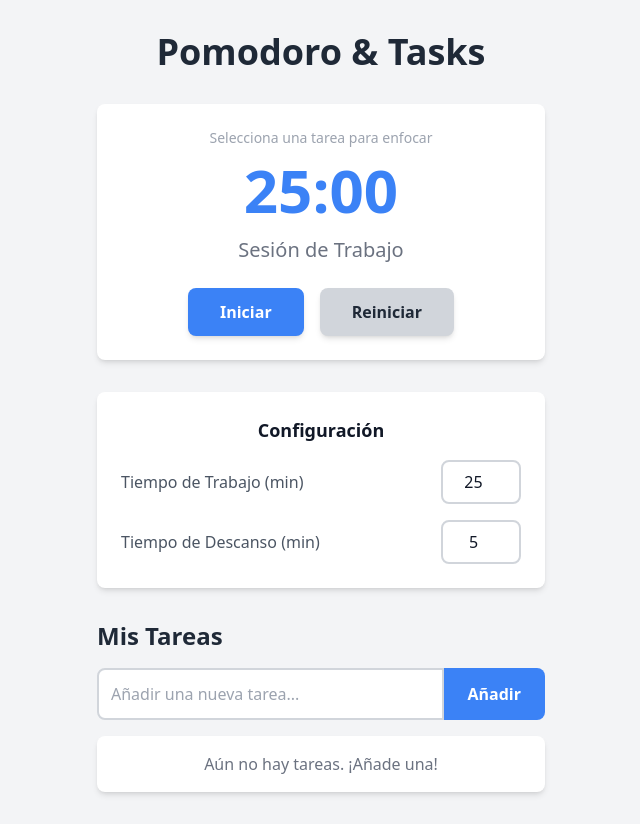
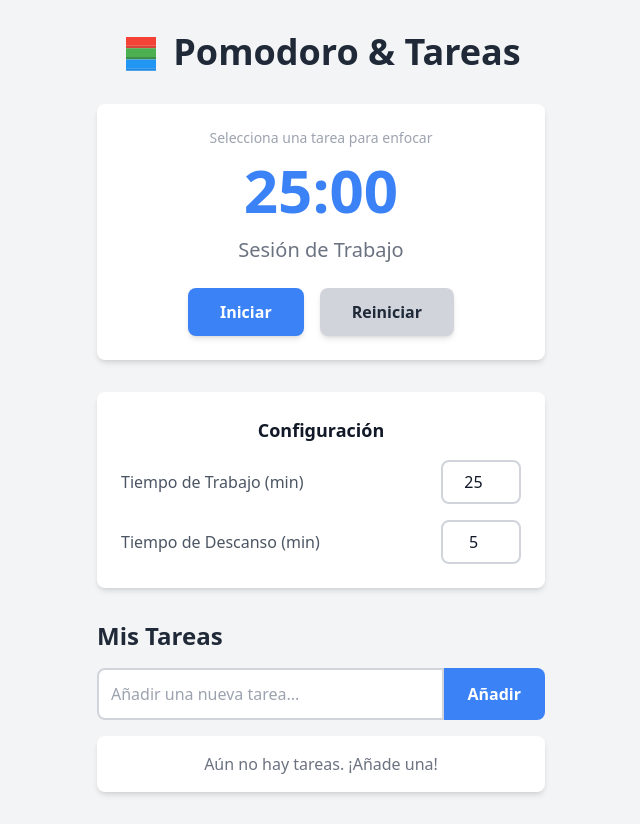
Before and after one commit to ianbenja/tareas-estudio, a React (Vite) app in the folder tareas-estudio/: page / in a window 1280 px wide. Shown: the whole page, without its empty margins (319-959 px from the left). Built offline with nearby package versions, Linux system fonts and the light colour scheme.

Commit message:
Tareas x tasks

```diff
--- a/tareas-estudio/src/App.tsx
+++ b/tareas-estudio/src/App.tsx
@@ -35,9 +35,22 @@ function App() {
     <div className="min-h-screen bg-gray-100 dark:bg-gray-900 flex flex-col items-center p-4 sm:p-8">
       <div className="w-full max-w-md mx-auto">
         <header className="text-center mb-8">
-          <h1 className="text-4xl font-bold text-gray-800 dark:text-white">
-            Pomodoro & Tasks
-          </h1>
+          {/* He reincorporado el ícono y el título actualizado aquí */}
+          <div className="flex justify-center items-center gap-3 text-4xl font-bold text-gray-800 dark:text-white">
+            <svg
+              xmlns="http://www.w3.org/2000/svg"
+              viewBox="0 0 64 64"
+              className="w-10 h-10"
+            >
+              <path fill="#D84339" d="M8 22h48v4H8z" />
+              <path fill="#F44336" d="M8 8h48v14H8z" />
+              <path fill="#3C8E4A" d="M8 40h48v4H8z" />
+              <path fill="#4CAF50" d="M8 26h48v14H8z" />
+              <path fill="#1E88E5" d="M8 58h48v4H8z" />
+              <path fill="#2196F3" d="M8 44h48v14H8z" />
+            </svg>
+            <h1>Pomodoro & Tareas</h1>
+          </div>
         </header>
 
         <main>
@@ -62,15 +75,12 @@ function App() {
               Mis Tareas
             </h2>
             <AddTaskForm onAddTask={addTask} />
-            {/* Asegúrate de pasar onSetCurrentTask a TaskList.
-              Esta es la corrección clave para tu error.
-            */}
             <TaskList
               tasks={tasks}
               onToggleTask={toggleTask}
               onDeleteTask={deleteTask}
               currentTaskId={currentTaskId}
-              onSetCurrentTask={setCurrentTaskId} // <-- ESTA LÍNEA CORRIGE EL ERROR
+              onSetCurrentTask={setCurrentTaskId}
               onViewDetails={setViewingTask}
             />
           </div>
```
